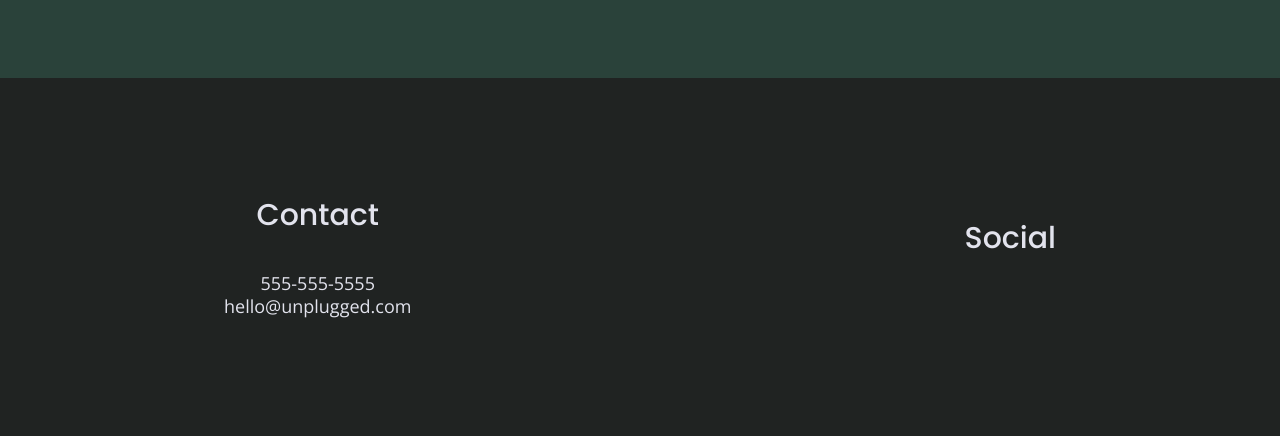
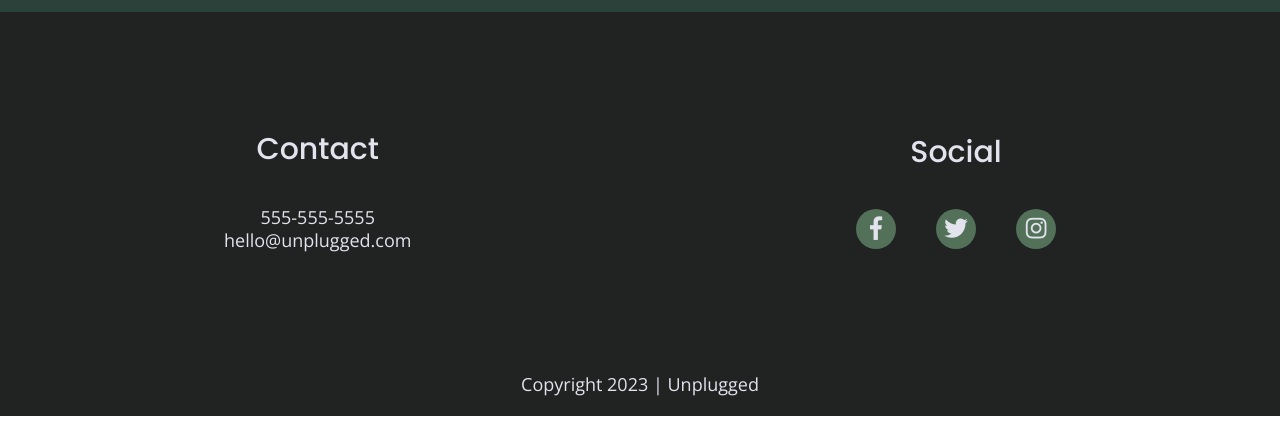
Before and after one commit to EmilyHelms/unplugged, a website built with Parcel: page index.html in a window 1280 px wide. Shown: the part 2573-3009 px from the top of the page. Built offline with nearby package versions, Linux system fonts and the light colour scheme.

Commit message:
Added social media icons to footer

```diff
--- a/css/main.css
+++ b/css/main.css
@@ -221,10 +221,19 @@ footer .social-icons {
 }
 
 footer .social-icons p {
+  background-color: #527158;
+  border-radius: 50%;
+  width: 40px;
+  height: 40px;
   display: flex;
   justify-content: center;
   align-items: center;
 }
+
+footer .social-icons p i {
+  font-size: 1.3125em;
+}
+
 
 footer .copyright {
   margin: 20px 0;
@@ -577,7 +586,7 @@ input[type=button] {
     }
 
     .features i {
-	    font-size: 1.75em;
+	    font-size: 1.2em;
       margin-bottom: 40px;
     }
 
@@ -606,7 +615,6 @@ input[type=button] {
     }
 
     /* Footer */
-
     footer .content-wrapper {
       width: 65%;
     }
@@ -629,6 +637,11 @@ input[type=button] {
 
     footer p {
       line-height: 1.285;
+    }
+
+    footer .social-icons {
+      width: 12.5em;
+      justify-content: space-between;
     }
 
     footer .copyright {
--- a/index.html
+++ b/index.html
@@ -165,9 +165,9 @@
         <div class="social">
           <h4>Social</h4>
           <div class="social-icons">
-            <p><a href="https://www.facebook.com/Skillcrush" target="_blank" rel="noopener"></a></p>
-            <p><a href="https://www.twitter.com/Skillcrush" target="_blank" rel="noopener"></a></p>
-            <p><a href="https://www.instagram.com/Skillcrush" target="_blank" rel="noopener"></a></p>
+            <p><a href="https://www.facebook.com/Skillcrush" target="_blank" rel="noopener"><i class="fab fa-facebook-f"></i></a></p>
+            <p><a href="https://www.twitter.com/Skillcrush" target="_blank" rel="noopener"><i class="fab fa-twitter"></i></a></p>
+            <p><a href="https://www.instagram.com/Skillcrush" target="_blank" rel="noopener"><i class="fab fa-instagram"></i></a></p>
           </div>
         </div>
       </div>
```
Also changed, not shown: about/index.html (+3 -3 lines), faq/index.html (+3 -3 lines).
